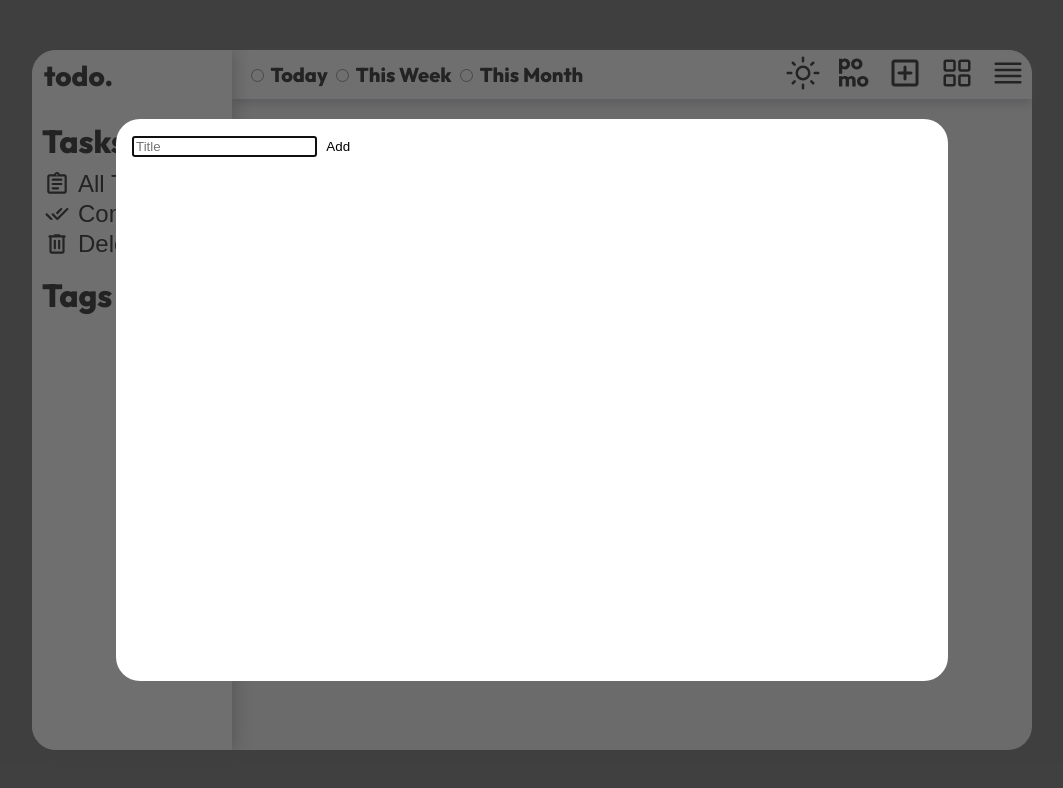
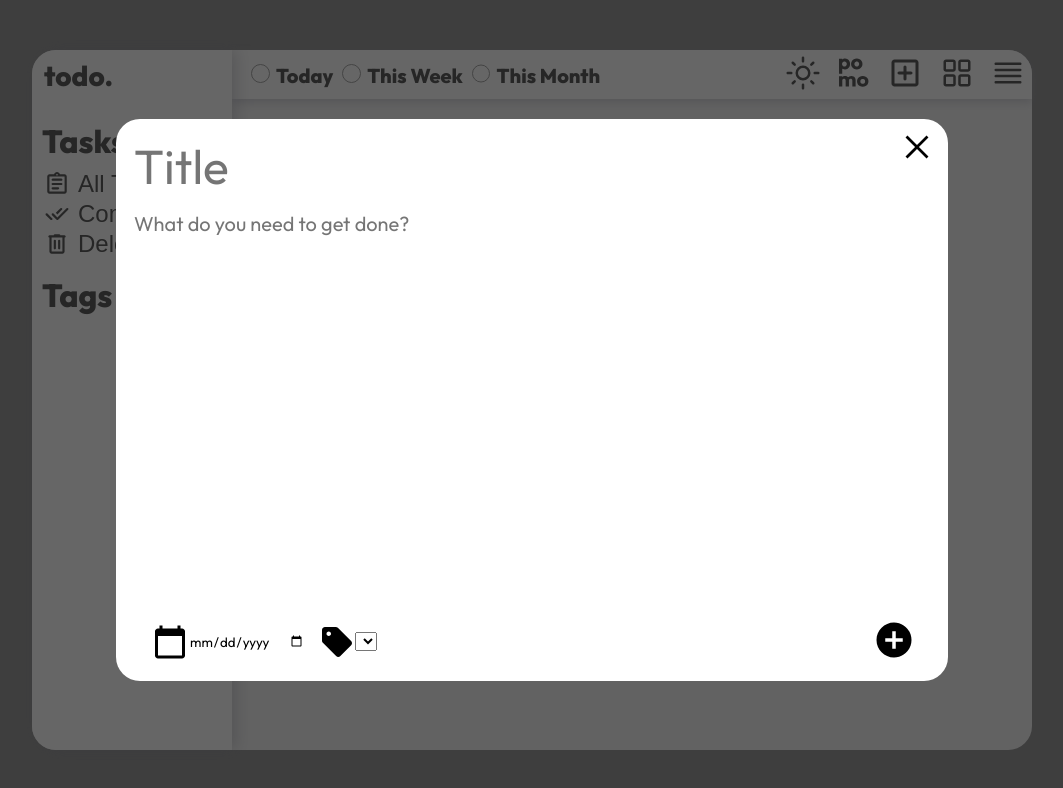
Before and after one commit to AWebster7160/todo, a website built with webpack: page src/index.html in a window 1280 px wide. Both pictures are taken after a click on the button 1013 px from the left and 74 px from the top of the page. Shown: the whole page, without its empty margins (108-1171 px from the left). Built offline with nearby package versions, Linux system fonts and the light colour scheme.

Commit message:
Add task dialog partially styled.
Want date pick API and possibly icon picker

```diff
--- a/src/index.html
+++ b/src/index.html
@@ -13,7 +13,6 @@
     <div id="container">
         <div id="main">
             <header>
-
                 <nav id="date-btns">
                     <form>
                         <input id="today" type="radio" name="view" value="today">
@@ -26,14 +25,22 @@
                 </nav>
                 <nav id="view-btns">
                     <button id="theme-btn"><img class="icon" src="./assets/light.svg" alt="sun"></button>
-                    <button id="pomodoro-btn"><img id="pomodoro-img" class="icon" src="./assets/tomato.svg" alt=""></button>
+                    <button id="pomodoro-btn"><img id="pomodoro-img" class="icon" src="./assets/tomato.svg" alt="pomodoro button"></button>
                     <button id="new-task"><img class="icon" src="./assets/add.svg" alt="plus"></button>
                     <dialog id="task-dialog">
                         <input type="text" name="title" id="title" placeholder="Title">
-                        <button type="submit" id="submit-task">Add</button>
+                        <textarea name="notes" id="notes" placeholder="What do you need to get done?"></textarea>
+                        <button id="close-task-dialog"><img id="close-icon" src="assets/close.svg" alt="close button"></button>
+                        <nav>
+                            <img id="calendar-icon" src="./assets/calendar.svg" alt="calendar">
+                            <input type="date">
+                            <img id="tag-icon" src="./assets/tag.svg" alt="tag">
+                            <select name="tags" id="tags"></select>
+                            <button type="submit" id="submit-task-btn"><img id="submit-task" src="./assets/add-circle.svg" alt="plus"></button>
+                        </nav>
                     </dialog>
-                    <button ><img id="tile-view" class="icon" src="./assets/grid.svg" alt=""></button>
-                    <button ><img id="list-view" class="icon" src="./assets/list.svg" alt=""></button>
+                    <button ><img id="tile-view" class="icon" src="./assets/grid.svg" alt="tile"></button>
+                    <button ><img id="list-view" class="icon" src="./assets/list.svg" alt="list"></button>
                 </nav>
             </header>
             <div id="sidebar">
@@ -43,7 +50,7 @@
                     <div id="task-btns">
                         <ul>
                             <li><button class="task-view-btn"><img src="./assets/clipboard.svg" alt="clipboard">All Tasks</button></li>
-                            <li><button class="task-view-btn"><img src="./assets/complete.svg" alt="">Completed</button></li><li><button class="task-view-btn"><img src="./assets/delete.svg" alt="trash">Deleted</button></li>
+                            <li><button class="task-view-btn"><img src="./assets/complete.svg" alt="checkmark">Completed</button></li><li><button class="task-view-btn"><img src="./assets/delete.svg" alt="trash">Deleted</button></li>
                         </ul>
                     </div>
                     <div id="tag-btns">
--- a/src/styles.css
+++ b/src/styles.css
@@ -56,6 +56,13 @@ nav button {
     font-size: 20px;
     font-weight: 800;
     margin-left: 14px;
+}
+
+input[type='radio'] {
+    border: 0;
+    height: 1.4em;
+    width: 1.4em;
+    accent-color: black;
 }
 
 #view-btns {
@@ -130,14 +137,63 @@ nav button {
     border-bottom-right-radius: 24px;
 }
 
-#task-dialog {
+#task-dialog:modal {
     height: 530px;
     width: 800px;
     border-radius: 24px;
     border: none;
+    display: flex;
+    flex-direction: column;
 
 }
 
+#task-dialog input {
+    font-family: 'Outfit', Arial, Helvetica, sans-serif, monospace;
+    border: none;
+    outline: none;
+}
+
+#title {
+    font-size: 48px;
+    margin-bottom: 12px;
+}
+
+#notes {
+    font-size: 20px;
+    width: 780px;
+    height: 480px;
+    overflow: auto;
+    border: none;
+    outline: none;
+    font-family: 'Outfit', Arial, Helvetica, sans-serif, monospace;
+    resize: none;
+}
+
+#task-dialog nav {
+    margin-top: auto;
+    margin-left: auto;
+    display: flex;
+    flex-direction: row;
+    align-items: center;
+    min-width: 780px;
+}
+
+#tag-icon {
+    margin-left: 14px;
+}
+
+#close-icon {
+    position: absolute;
+    margin-top: -490px;
+    margin-left: 365px;
+}
+
+#submit-task {
+    height: 42px;
+    width: 42px;
+    margin-left: 490px;
+}
+
 #task-dialog::backdrop {
-    background-color: hsla(0, 0%, 20%, 0.7);
+    background-color: hsla(0, 0%, 20%, 0.75);
 }
```
Also changed, not shown: dist/index.html, dist/main.js, src/assets/add-circle.svg (added), src/assets/calendar.svg (added), src/assets/close.svg (added), src/assets/tag.svg (added).
